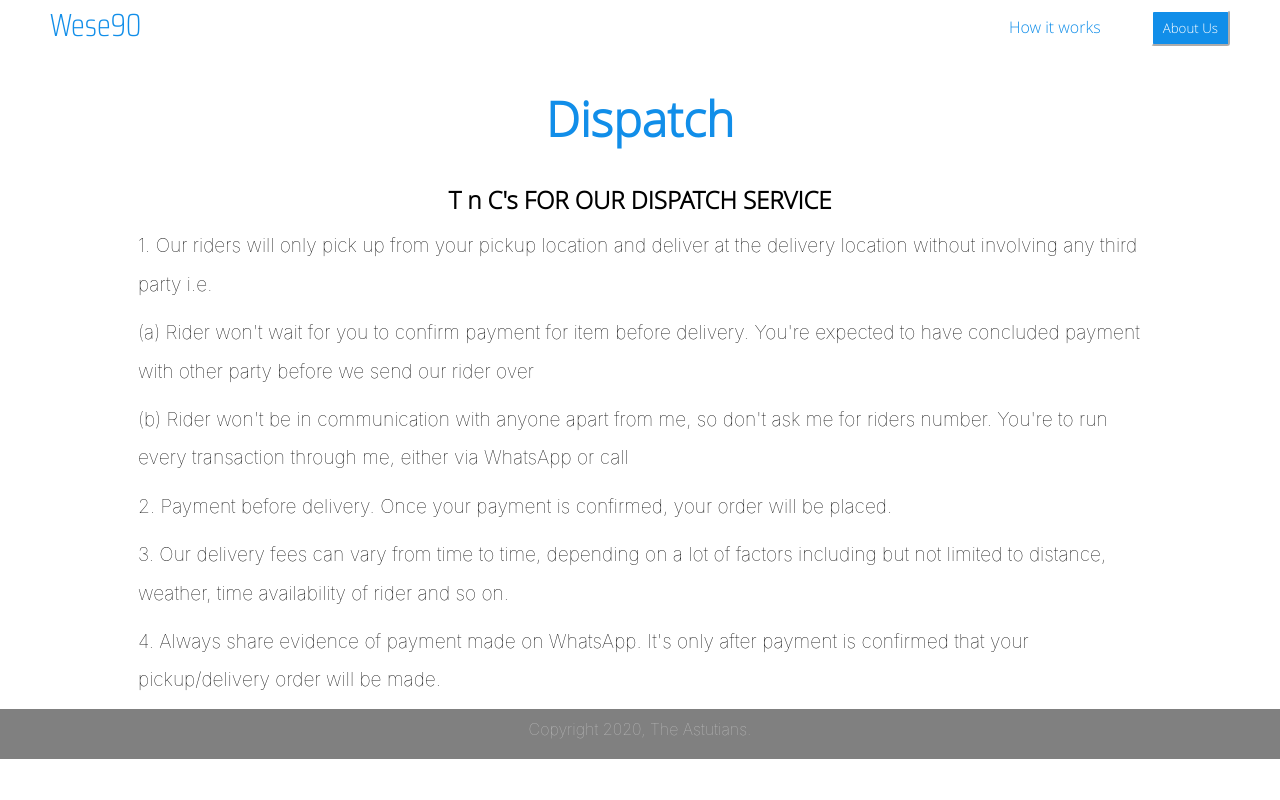
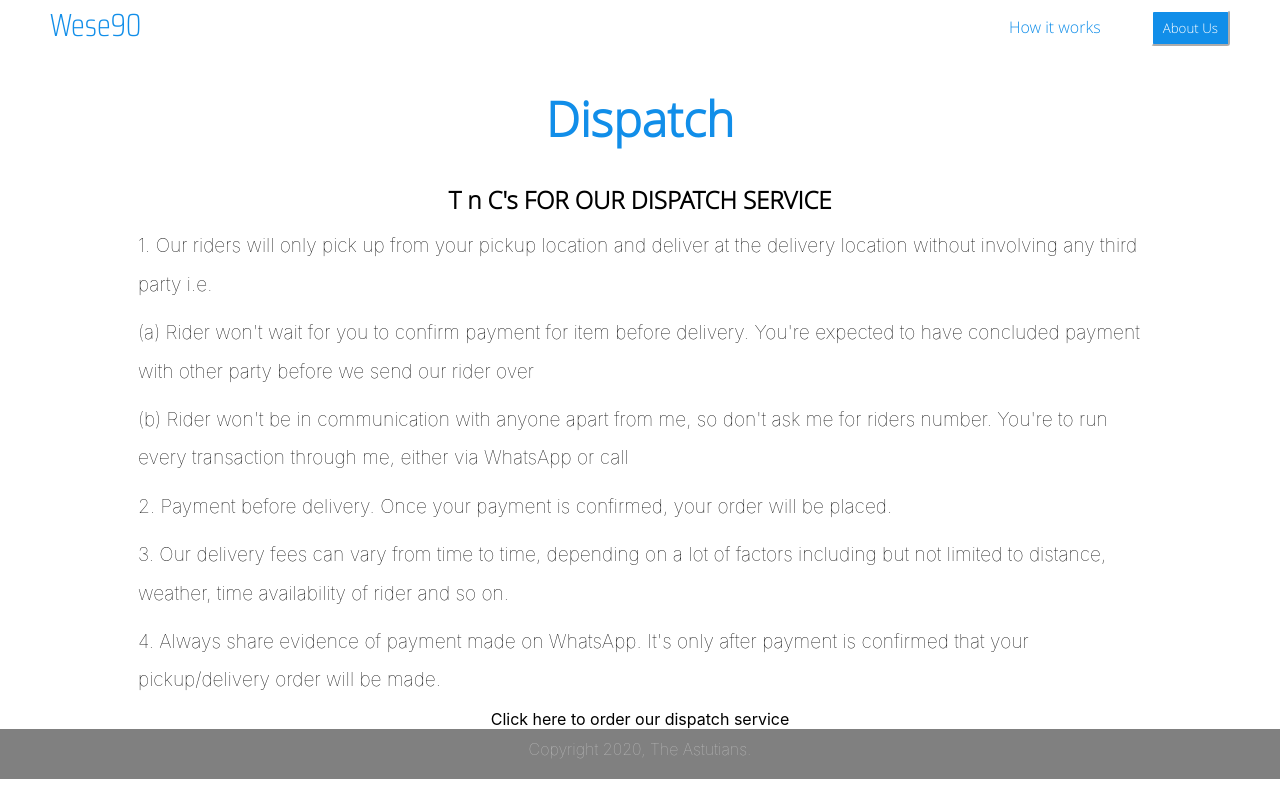
Before and after one commit to TheAstutian/wese90, a React (Create React App) app: page /dispatch in a window 1280 px wide. Built offline with nearby package versions, Linux system fonts and the light colour scheme; the HTML template or start-up script is replaced by a standard one.

Commit message:
small changes

```diff
--- a/src/pages/dispatch/dispatch.component.jsx
+++ b/src/pages/dispatch/dispatch.component.jsx
@@ -12,6 +12,7 @@ const Dispatch = () => (
         <p>2. Payment before delivery. Once your payment is confirmed, your order will be placed.</p>
         <p>3. Our delivery fees can vary from time to time, depending on a lot of factors including but not limited to distance, weather, time availability of rider and so on.</p>
         <p>4. Always share evidence of payment made on WhatsApp. It's only after payment is confirmed that your pickup/delivery order will be made.</p>
+        Click here to order our dispatch service
       </div>
     </div>
 );
```
